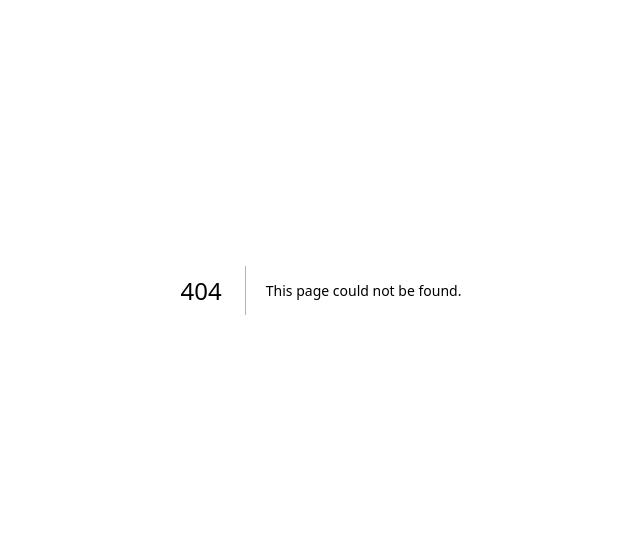
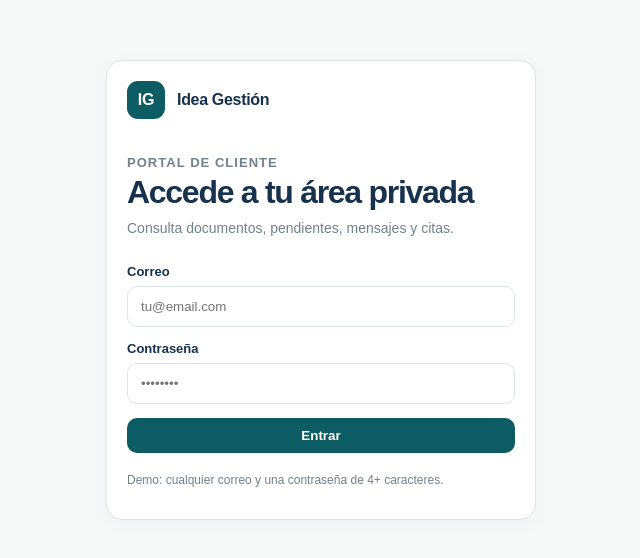
Before and after one commit to amcgi-sys/Idea-y-gesti-n-, a Next.js app: page /login in a window 1280 px wide. Before the commit this address had no page. Shown: the part 110-668 px from the top of the page, without its empty margins (319-959 px from the left). Built offline with nearby package versions, Linux system fonts and the light colour scheme.

Commit message:
feat: add portal login flow

```diff
--- /dev/null
+++ b/app/login/page.tsx
@@ -0,0 +1,40 @@
+"use client";
+
+import { FormEvent, useState } from "react";
+import { useRouter } from "next/navigation";
+
+export default function LoginPage() {
+  const router = useRouter();
+  const [error, setError] = useState("");
+
+  function submit(e: FormEvent<HTMLFormElement>) {
+    e.preventDefault();
+    const form = new FormData(e.currentTarget);
+    const email = String(form.get("email") || "").trim();
+    const password = String(form.get("password") || "");
+    if (!email || password.length < 4) {
+      setError("Introduce un correo y una contraseña válida.");
+      return;
+    }
+    document.cookie = "ig_demo_session=1; Path=/; SameSite=Lax";
+    router.push("/dashboard");
+  }
+
+  return <main className="ig-shell" style={{ display: "grid", placeItems: "center", padding: 20 }}>
+    <section className="ig-card" style={{ width: "100%", maxWidth: 430 }}>
+      <div className="ig-brand"><span className="ig-mark">IG</span><span>Idea Gestión</span></div>
+      <div className="ig-kicker" style={{ marginTop: 36 }}>Portal de cliente</div>
+      <h1 className="ig-title" style={{ fontSize: 32 }}>Accede a tu área privada</h1>
+      <p className="ig-muted" style={{ marginTop: 10 }}>Consulta documentos, pendientes, mensajes y citas.</p>
+      <form onSubmit={submit} style={{ marginTop: 28, display: "grid", gap: 14 }}>
+        <label style={{ fontSize: 13, fontWeight: 700 }}>Correo<input name="email" type="email" placeholder="tu@email.com" required style={inputStyle} /></label>
+        <label style={{ fontSize: 13, fontWeight: 700 }}>Contraseña<input name="password" type="password" placeholder="••••••••" required style={inputStyle} /></label>
+        {error && <div style={{ color: "#a33", fontSize: 13 }}>{error}</div>}
+        <button className="ig-button" type="submit">Entrar</button>
+      </form>
+      <p className="ig-muted" style={{ marginTop: 20, fontSize: 12 }}>Demo: cualquier correo y una contraseña de 4+ caracteres.</p>
+    </section>
+  </main>;
+}
+
+const inputStyle = { display: "block", width: "100%", marginTop: 7, padding: "12px 13px", border: "1px solid var(--ig-line)", borderRadius: 10, outline: "none" };
```
